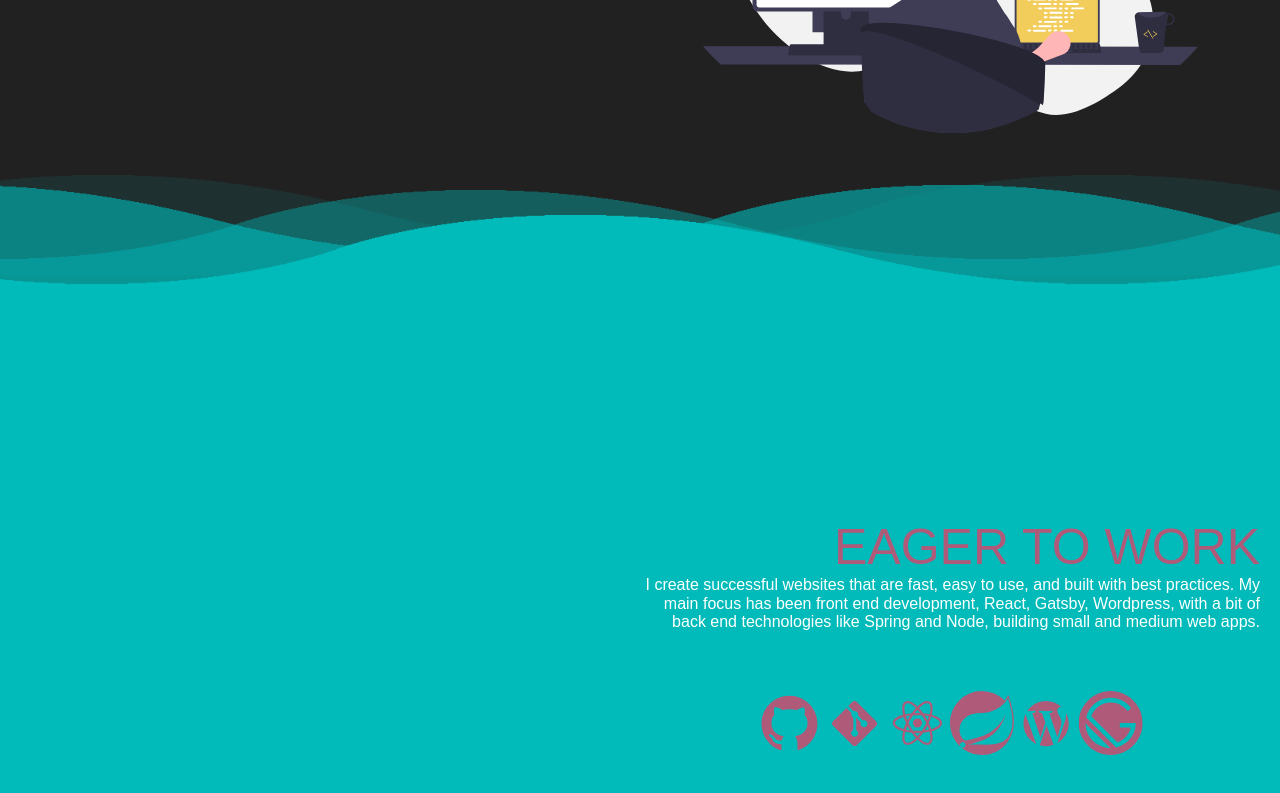
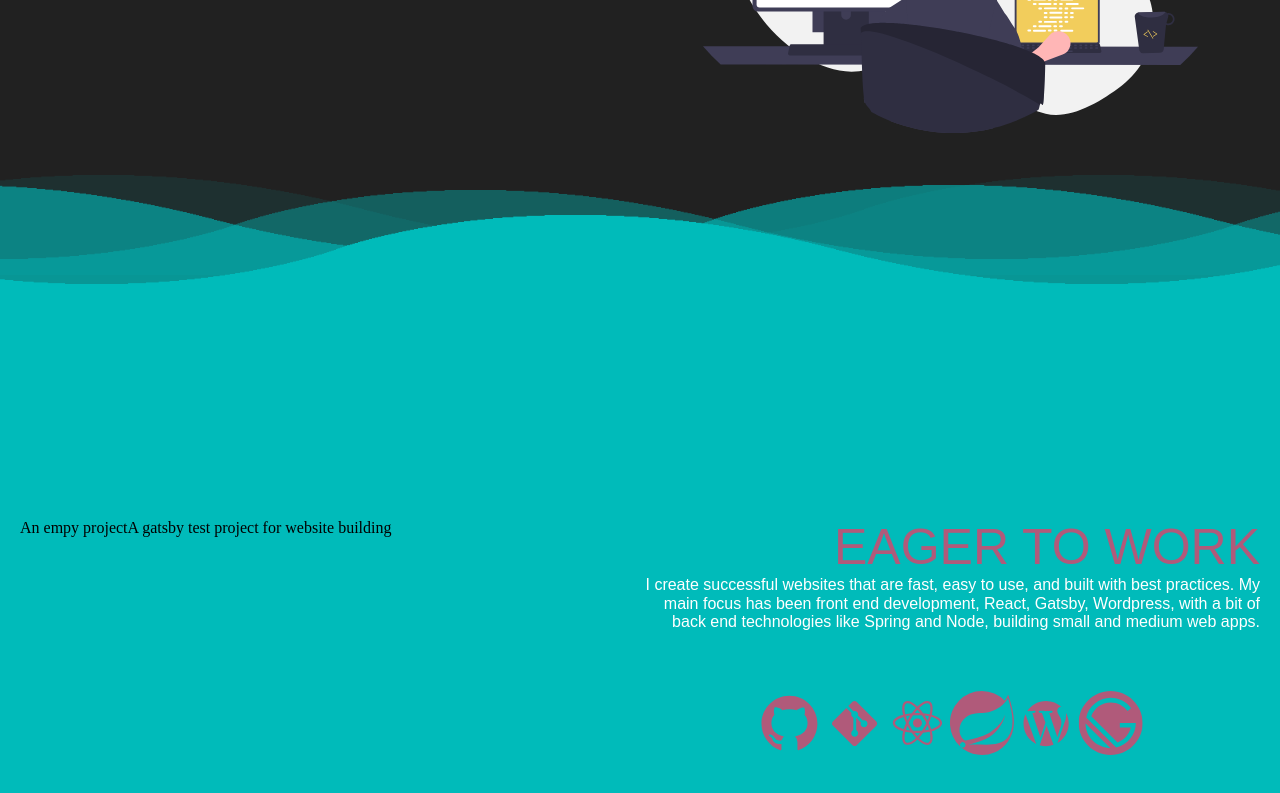
Before and after one commit to FMatharm/Arche, a Gatsby site: page / in a window 1280 px wide. Shown: the part 505-1298 px from the top of the page. Built offline with nearby package versions, Linux system fonts and the light colour scheme; Gatsby itself is replaced by a stand-in of ours; a web font is replaced by a local one.

Commit message:
graphql query

```diff
--- a/gatsby-config.js
+++ b/gatsby-config.js
@@ -17,6 +17,10 @@
       }
     },
     {
+      resolve: `gatsby-transformer-remark`,
+      options: {}
+    },
+    {
       resolve: `gatsby-plugin-netlify-cms`,
       options: {
         /**
--- a/package.json
+++ b/package.json
@@ -17,6 +17,7 @@
     "gatsby": "^4.0.0",
     "gatsby-plugin-netlify-cms": "^6.25.0",
     "gatsby-source-filesystem": "^4.25.0",
+    "gatsby-transformer-remark": "^5.25.1",
     "gsap": "^3.11.5",
     "netlify-cms-app": "^2.15.72",
     "normalize.css": "^8.0.1",
--- a/src/components/AboutWork.js
+++ b/src/components/AboutWork.js
@@ -7,6 +7,7 @@
 import { SiGatsby } from "@react-icons/all-files/si/SiGatsby"
 import { useEffect } from 'react'
 import { gsap } from 'gsap'
+import Gallery from './animated/Gallery'
 
 export default function AboutWork() {
     useEffect(() => {
@@ -37,7 +38,7 @@
         <section id="home-about">
             <div>
                 <div id="project-display">
-
+                    <Gallery />
                 </div>
                 <div id="introduction">
                     <h2>EAGER TO WORK</h2>
--- /dev/null
+++ b/src/components/animated/Gallery.js
@@ -0,0 +1,41 @@
+import React from 'react'
+import { useStaticQuery, graphql } from 'gatsby'
+
+function getFourLatest(data) {
+    let idArray = data.allFile.nodes.map(obj => (obj.id))
+    let projectArray = idArray.map(id => {
+        return data.allMarkdownRemark.nodes.find(obj => (obj.parent.id === id)).frontmatter
+    })
+    return projectArray
+}
+
+export default function Gallery() {
+    const data = useStaticQuery(graphql`
+    query MyQuery {
+        allMarkdownRemark {
+          nodes {
+            frontmatter {
+              description
+              link
+              thumbnail
+              title
+            }
+            parent {
+              ... on File {
+                id
+              }
+            }
+          }
+        }
+        allFile(sort: {fields: birthTime, order: DESC}, limit: 4) {
+          nodes {
+            id
+          }
+        }
+      }
+    `)
+    const projects = getFourLatest(data)
+    return (
+        <div>{projects.map((el, index) => (<span key={index}>{el.description}</span>))}</div>
+    )
+}
--- a/static/admin/config.yml
+++ b/static/admin/config.yml
@@ -13,7 +13,7 @@
     label: Project
     folder: src/projects
     create: true
-    slug: "{{project-title}}-{{year}}"
+    slug: "{{title}}-{{year}}"
     fields:
       - {label: "Title", name: "title", widget: "string", default: "Project Title", pattern: ['^.{0,29}$', "Must be 29 characters maximum"]}
       - {label: "Featured Image", name: "thumbnail", widget: "image", default: "../img/placeholder.webp"}
```
Also changed, not shown: 1 other file.
